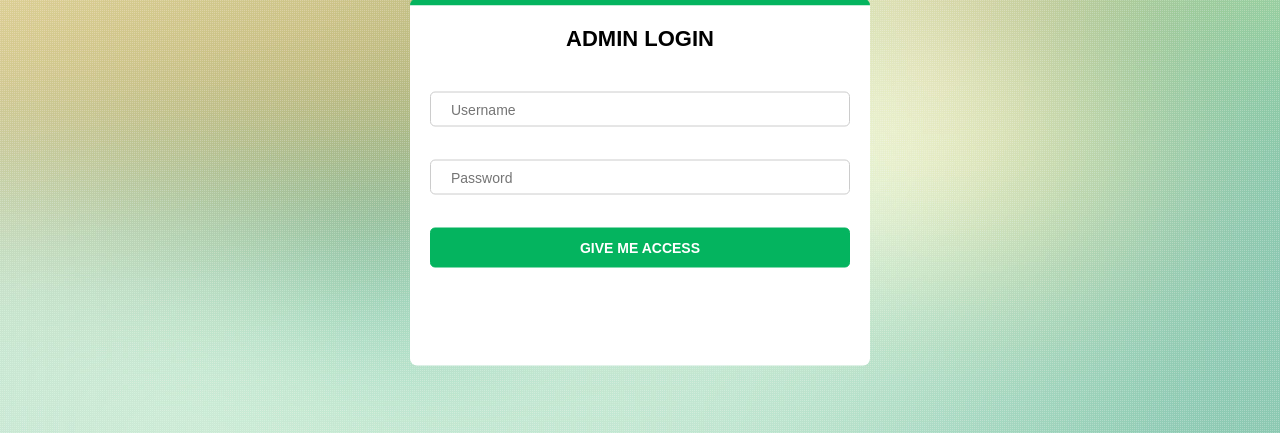
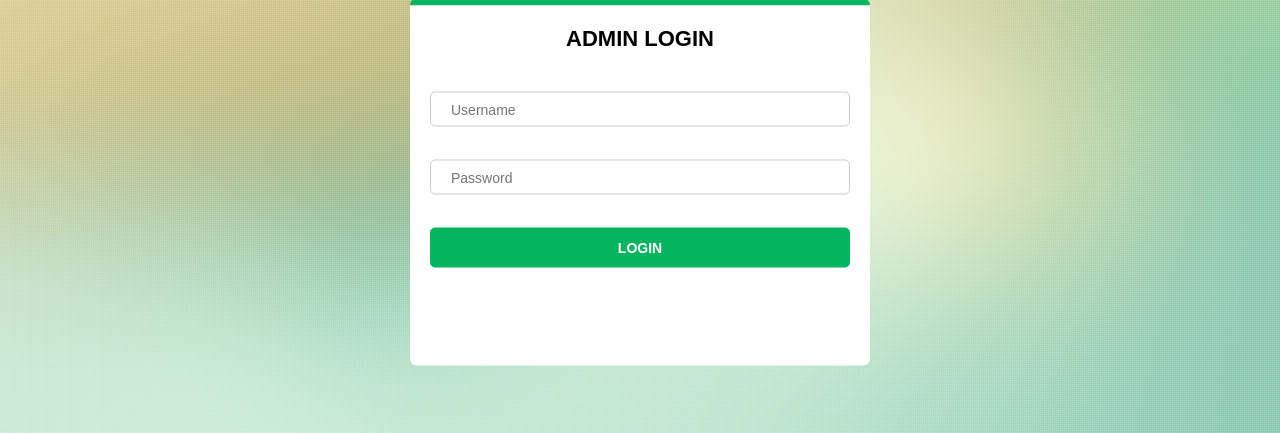
Before and after one commit to StefanEggenschwiler/645-1_Ecotronic, a PHP site: page /Login.php in a window 1280 px wide. Shown: the part 218-651 px from the top of the page. Run offline with PHP 8.4, Linux system fonts and the light colour scheme.

Commit message:
minor changes.

```diff
--- a/Login.php
+++ b/Login.php
@@ -6,10 +6,10 @@ include_once 'footer.inc';
 <div class="logo"></div>
 
 <div class="loginBlock centered">
-    <h1>Admin login</h1>
+    <h1>Admin Login</h1>
     <input type="text" value="" placeholder="Username" id="username" /> </br></br>
     <input type="password" value="" placeholder="Password" id="password" />
     </br>
     </br>
-    <button>Give me access</button>
+    <button>Login</button>
 </div>
```
